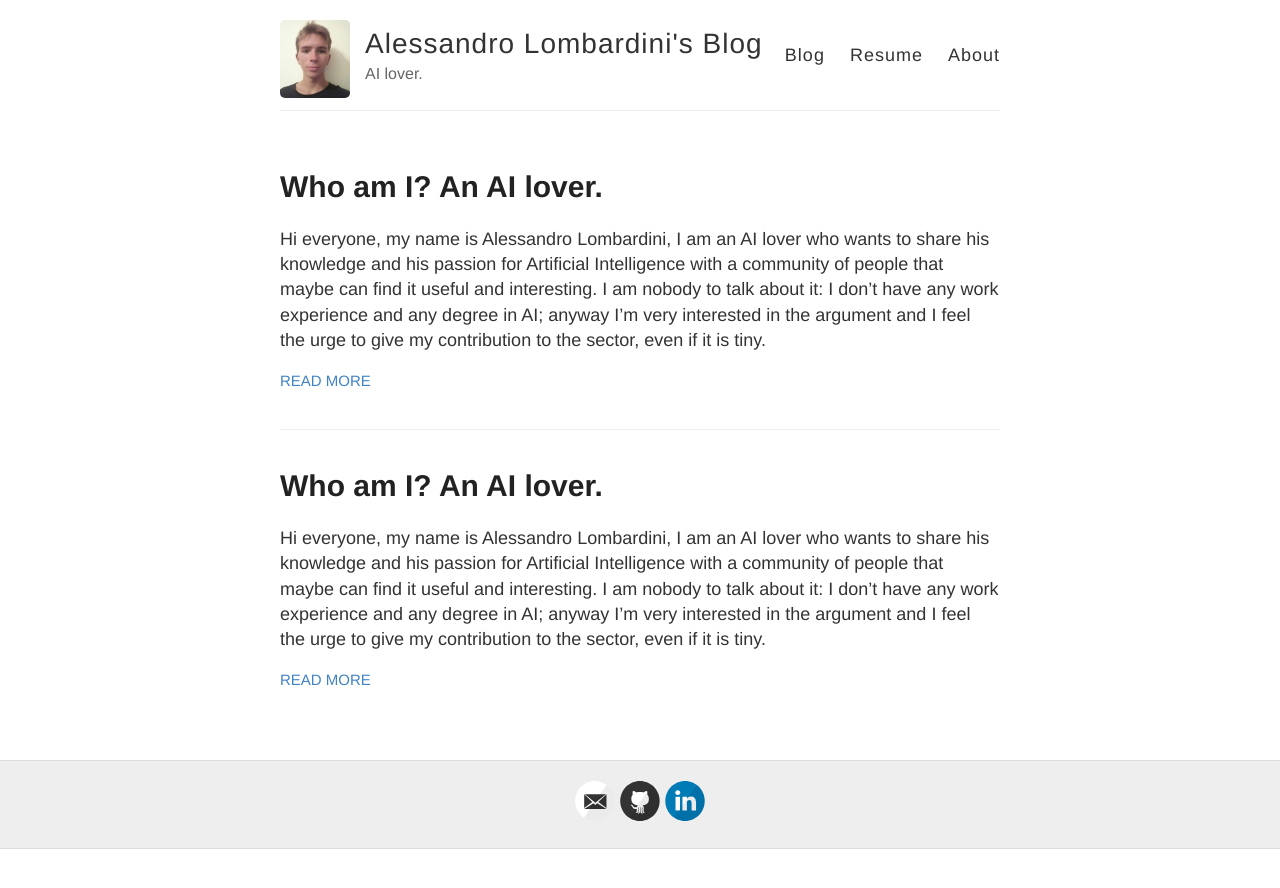
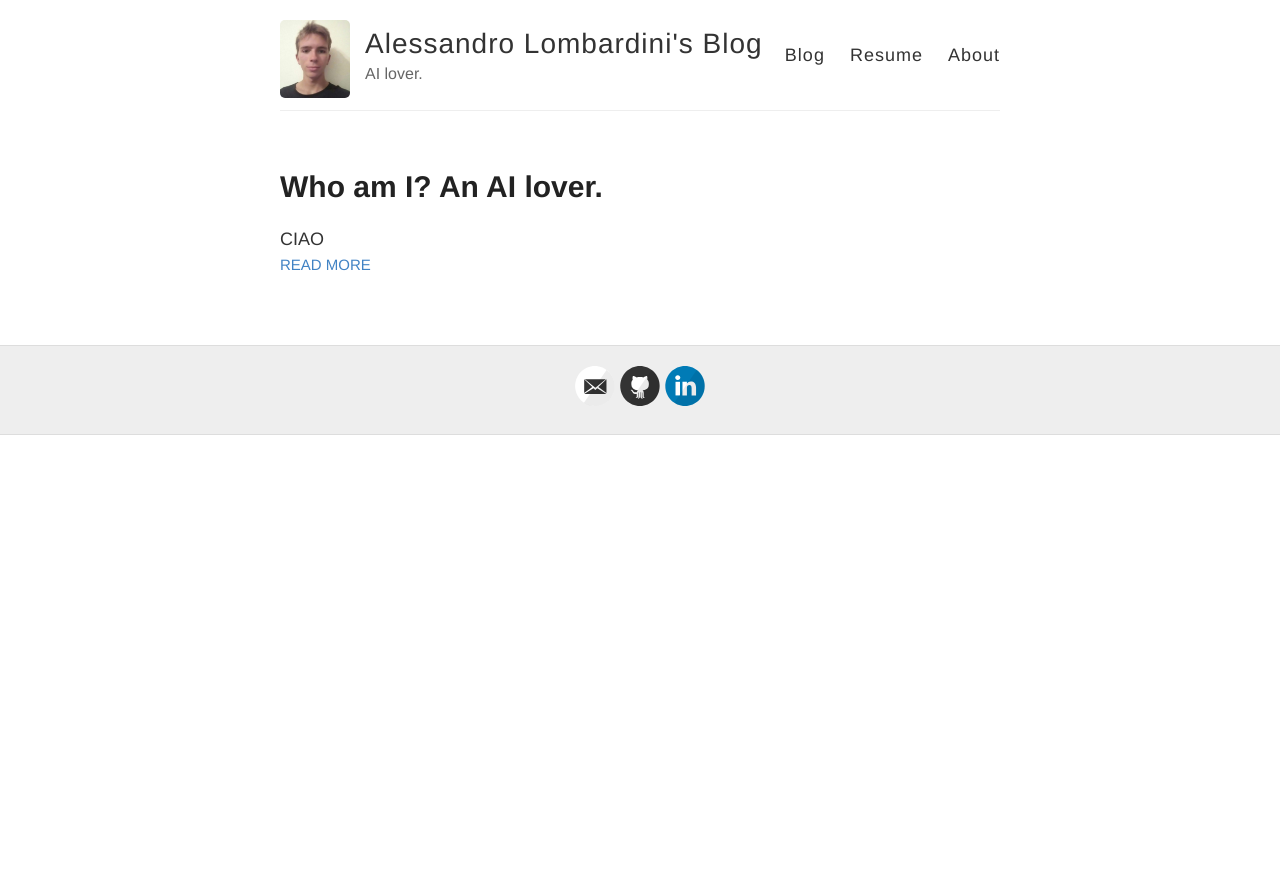
Before and after one commit to alessandrolombardini/alessandrolombardini.github.io, a Jekyll site: the page built from index.html, in a window 1280 px wide. Shown: the top 888 px of the page. Built offline with Jekyll 4.4.1, drawn with Linux system fonts in a browser that asks for light colours.

Commit message:
Cleaning code

```diff
--- a/_posts/2021-2-21-Hello-World copy.md
+++ /dev/null
@@ -1,31 +0,0 @@
----
-layout: post
-title: Who am I? An AI lover.
-published: true
----
-
-Hi everyone, my name is Alessandro Lombardini, I am an AI lover who wants to share his knowledge and his passion for Artificial Intelligence with a community of people that maybe can find it useful and interesting. I am nobody to talk about it: I don’t have any work experience and any degree in AI; anyway I’m very interested in the argument and I feel the urge to give my contribution to the sector, even if it is tiny.
-
-![who-am-i.jpeg]({{site.baseurl}}/images/who-am-i.jpeg)
-
-Before starting to talk, I think it’s appropriate to tell something about myself. I’m Italian, I have 22 years and in October of the past year, I graduated in Computer Science and Engineering, at the University of Bologna. For this year I will not be a student, but I’m evaluating which university attend the next year: a master's degree very focused on AI and Data Science fields it’s the most likely choice.
-
-### Why am I writing?
-
-Why I am writing this text? Well, for different reasons.
-
-First of all, am not very good at writing in English: in my life, I haven’t had so many opportunities to improve my writing and speaking skills, so now I feel the urge to improve them. Writing articles in English I think is a very good opportunity to do it, but it is also useful to gain some experience in writing articles in general and to get involved in something new, something out of my comfort zone.
-
-Secondly, I think a blog is a good opportunity to get in touch with a lot of people with my same interests, and I find this possibility very attractive. I always love telling stories and listen to them, and the opportunity to know new people with very different backgrounds and life stories is very exciting for me. Making contents about what I like I hope it can be a good way to reach this target: I see articles as a good way to present myself, to let know other people (that could be also companies or other subjects with which I want to collaborate) who really I am and how much I like what I do.
-
-These are the reasons. Not very poetic, but much pragmatic.
-
-### What will I write about?
-
-I think I will write mainly about AI, but everything I find interesting can be a perfect subject for an article. Some experience that can be useful for another one can also be a perfect argument to talk about: so many times I didn’t find the answer I was looking for; let the people know how I reach them and what I discovered I think it can be very helpful.
-
-### What am I doing now?
-
-Today I’m working as an R&D Researcher in a company called Maggioli, in Italy. My purpose is to do research about solutions of Artificial Intelligence that can be used to offer new services to customers.
-
-Specifically, I mainly deal with Natural Language Processing, the field in which I have specialized more until now. My first main target is, in fact, doing some scouting about the Close Domain Q&A task solutions.
--- a/_posts/2021-2-21-Hello-World.md
+++ b/_posts/2021-2-21-Hello-World.md
@@ -1,6 +1,7 @@
 ---
 layout: post
 title: Who am I? An AI lover.
+excerpt: CIAO
 published: true
 ---
 
```
